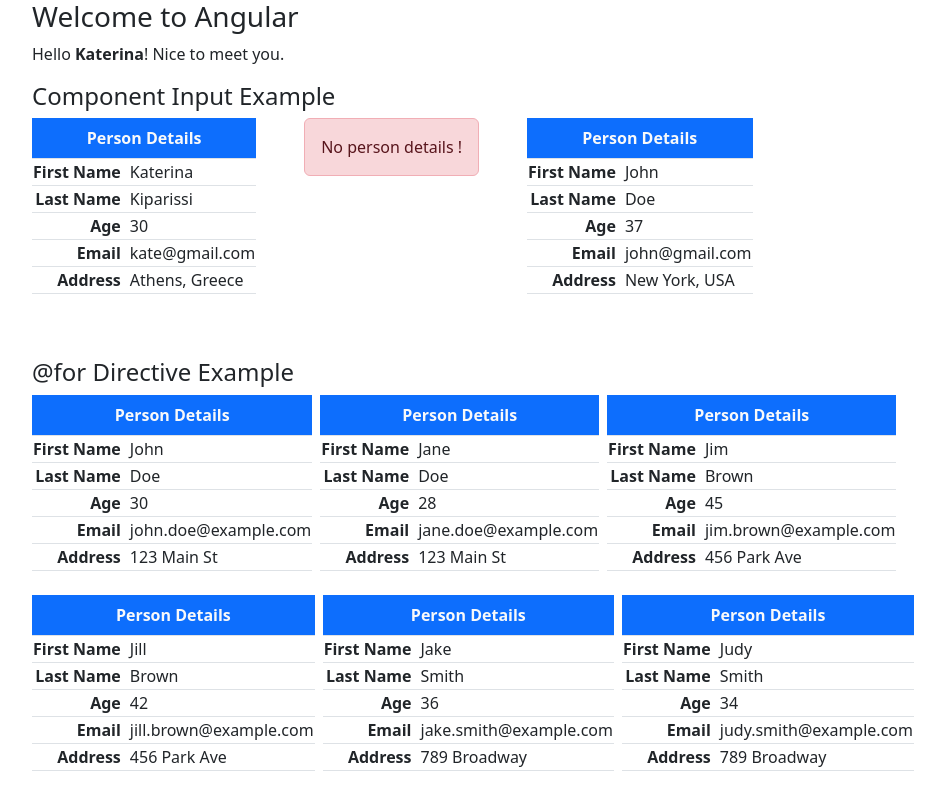
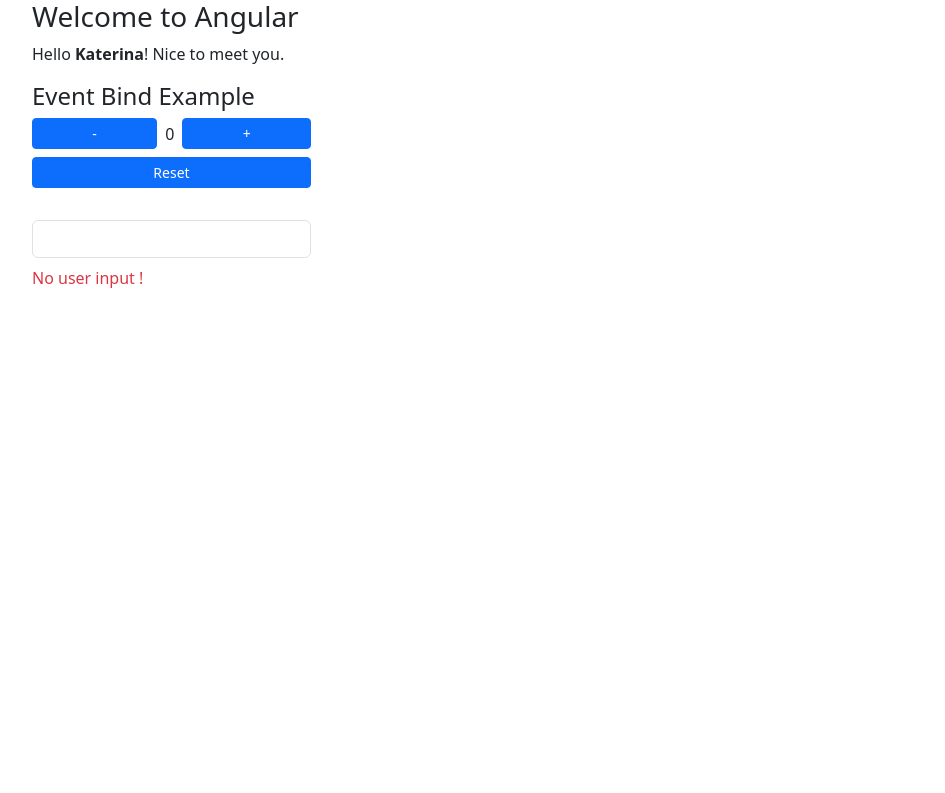
Before and after one commit to kateKipa/angular-introduction, an Angular app: page / in a window 1280 px wide. Shown: the top 793 px of the page, without its empty margins (50-995 px from the left). Built offline with nearby package versions, Linux system fonts and the light colour scheme.

Commit message:
Event Binding

```diff
--- a/src/app/app.component.html
+++ b/src/app/app.component.html
@@ -2,7 +2,9 @@
   <h3>Welcome to Angular</h3>
   <p>Hello <strong>{{name}}</strong>! Nice to meet you.</p>
 
-  <h4>Component Input Example</h4>
+  <app-event-bind-example></app-event-bind-example>
+
+  <!-- <h4>Component Input Example</h4>
 
   <div class="d-flex gap-5 text-nowrap ">
   <app-person-table [person] = "person0"></app-person-table>
@@ -19,4 +21,4 @@
       <app-person-table [person] = 'user'></app-person-table>
     }
   </div>
-</div>
+</div> -->
--- a/src/app/app.component.ts
+++ b/src/app/app.component.ts
@@ -3,11 +3,12 @@
 import { Component } from '@angular/core';
 import { PersonTableComponent } from './components/person-table/person-table.component';
 import { Person } from './shared/interfaces/person';
+import { EventBindExampleComponent } from './components/event-bind-example/event-bind-example.component';
 
 @Component({
   selector: 'app-root',
   standalone: true,
-  imports: [PersonTableComponent],
+  imports: [PersonTableComponent, EventBindExampleComponent],
   templateUrl: './app.component.html',
   styleUrl: './app.component.css'
 })
--- /dev/null
+++ b/src/app/components/event-bind-example/event-bind-example.component.html
@@ -0,0 +1,18 @@
+<h4>Event Bind Example</h4>
+
+<div class="d-flex flex-column gap-2 w-25">
+    <div class="d-flex gap-2 align-items-center">
+        <button class="btn btn-primary btn-sm flex-grow-1" (click)="decrementTimes()">-</button>
+        <span>{{ times }}</span>
+        <button class="btn btn-primary btn-sm flex-grow-1" (click)="incrementTimes()">+</button>
+    </div>
+    <button class="btn btn-primary btn-sm" (click)="resetTimes()">Reset</button>
+
+    <div class="mt-2 mb-2 d-flex flex-column gap-2 w-25"></div>
+    <input type="text" class="form-control" (input)="onUserInput($event)">
+    @if(!userInput) {
+        <span class="text-danger">No user input !</span>
+    }@else {
+        <span class="text-bg-info p-2 text-truncate ">{{ userInput }}</span>
+    }
+</div>
--- /dev/null
+++ b/src/app/components/event-bind-example/event-bind-example.component.ts
@@ -0,0 +1,31 @@
+import { Component } from '@angular/core';
+
+@Component({
+  selector: 'app-event-bind-example',
+  standalone: true,
+  imports: [],
+  templateUrl: './event-bind-example.component.html',
+  styleUrl: './event-bind-example.component.css'
+})
+export class EventBindExampleComponent {
+  times: number = 0
+
+  userInput: string = ""
+
+  incrementTimes() {
+    this.times++
+  }
+
+  decrementTimes() {
+    this.times--
+  }
+
+  resetTimes() {
+    this.times = 0
+  }
+
+  onUserInput(event: Event) {
+    const value = (event.target as HTMLInputElement).value
+    this.userInput = value
+  }
+}
```
Also changed, not shown: src/app/components/event-bind-example/event-bind-example.component.css (added), 1 other file (tests, documents, lock files or other folders).
